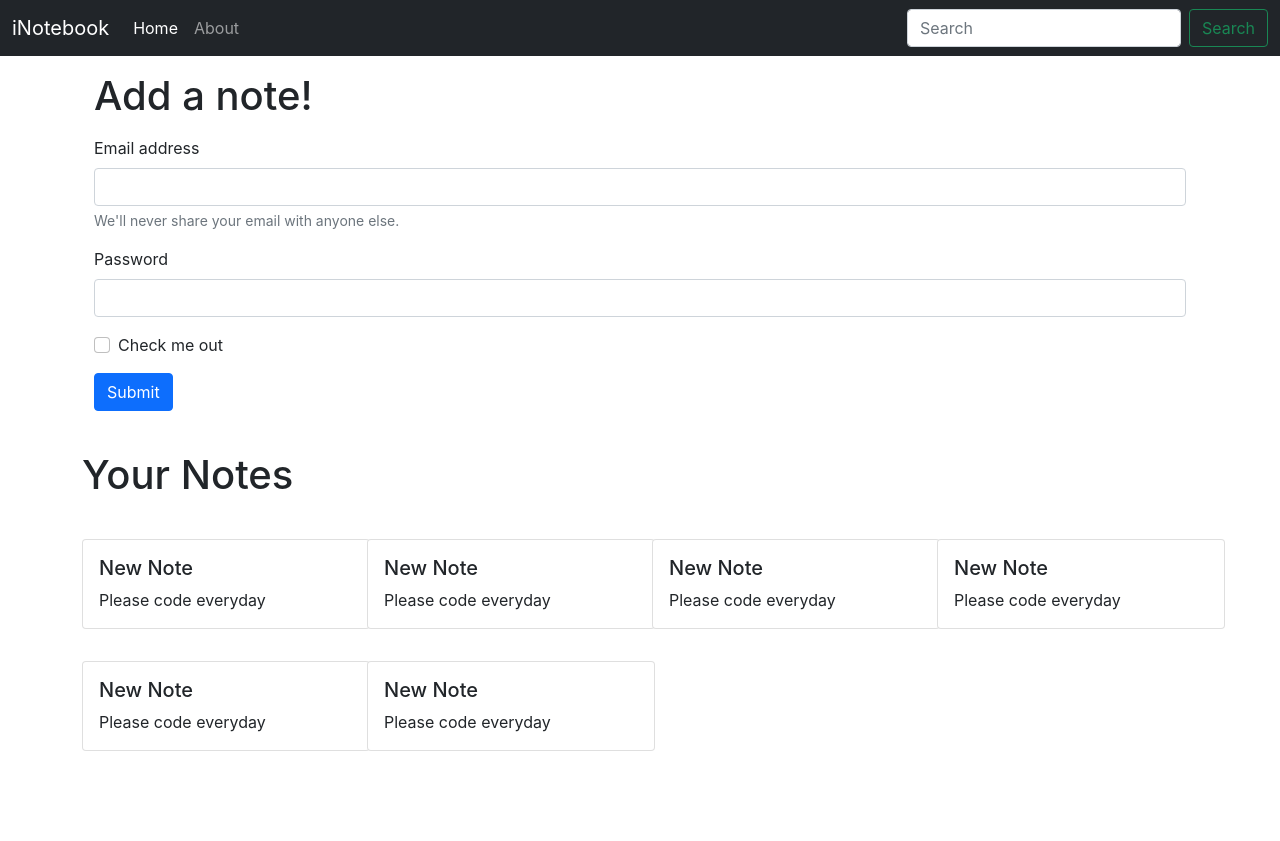
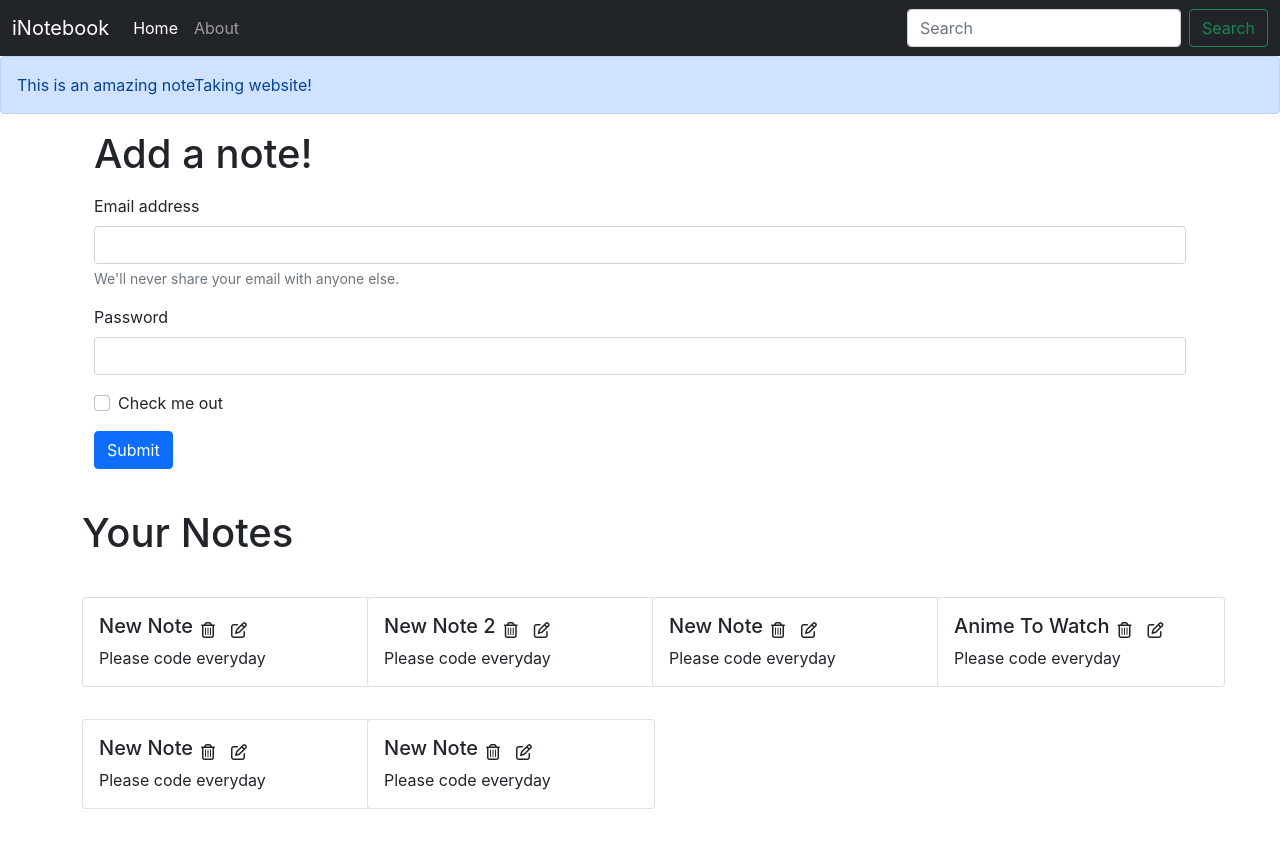
Before and after one commit to dazzlerabhi30800/iNotebook-react, a React (Create React App) app: page / in a window 1280 px wide. Before the commit the page ends 800 px from the top, so only its background shows below. Built offline with nearby package versions, Linux system fonts and the light colour scheme.

Commit message:
Video 62 Completed

```diff
--- a/public/index.html
+++ b/public/index.html
@@ -43,5 +43,6 @@
       To create a production bundle, use `npm run build` or `yarn build`.
     -->
     <script src="https://cdn.jsdelivr.net/npm/bootstrap@5.1.3/dist/js/bootstrap.bundle.min.js" integrity="sha384-ka7Sk0Gln4gmtz2MlQnikT1wXgYsOg+OMhuP+IlRH9sENBO0LRn5q+8nbTov4+1p" crossorigin="anonymous"></script>
+    <script src="https://kit.fontawesome.com/ed88eb72f7.js" crossorigin="anonymous"></script>
   </body>
 </html>
--- a/src/App.js
+++ b/src/App.js
@@ -4,6 +4,7 @@ import Navbar from "./components/Navbar";
 import Home from "./components/Home";
 import About from "./components/About";
 import NoteState from "./context/notes/NoteState";
+import { Alert } from "./components/Alert";
 
 function App() {
   return (
@@ -11,6 +12,7 @@ function App() {
       <NoteState>
         <Router>
           <Navbar />
+          <Alert message="This is an amazing noteTaking website!" />
           <div className="container">
             <Routes>
               <Route exact path="/" element={<Home />} />
--- /dev/null
+++ b/src/components/Alert.js
@@ -0,0 +1,11 @@
+import React from 'react'
+
+export const Alert = (props) => {
+    return (
+        <div>
+            <div className="alert alert-primary" role="alert">
+                {props.message}
+            </div>
+        </div>
+    )
+}
--- a/src/components/Noteitem.js
+++ b/src/components/Noteitem.js
@@ -6,7 +6,11 @@ const Noteitem = (props) => {
         <div className='col-md-3'>
             <div className="card my-3" style={{width: "18rem"}}>
                 <div className="card-body">
+                    <div className="d-flex align-items-center">
                     <h5 className="card-title">{note.title}</h5>
+                    <i className="far fa-trash-alt mx-2"></i>
+                    <i className="far fa-edit mx-2"></i>
+                    </div>
                     <p className="card-text">{note.description}</p>
                  </div>
             </div>
--- a/src/components/Notes.js
+++ b/src/components/Notes.js
@@ -11,7 +11,7 @@ const Notes = () => {
         <div className="row my-3">
             <h1 className="my-4">Your Notes</h1>
                 {notes.map((note) => {
-                return <Noteitem note={note} />
+                return <Noteitem key={note._id} note={note} />
                  })}
          </div>
 
--- a/src/context/notes/NoteState.js
+++ b/src/context/notes/NoteState.js
@@ -5,7 +5,7 @@ import {useState} from "react";
 const NoteState = (props) => {
     const notesInitial = [
         {
-          "_id": "61b981371aacfdeb91296b25",
+          "_id": "161b981371aacfdeb91296b25",
           "user": "61b8a47d829c181574aa94a9",
           "title": "New Note",
           "description": "Please code everyday",
@@ -14,7 +14,16 @@ const NoteState = (props) => {
           "__v": 0
         },
         {
-          "_id": "61b981371aacfdeb91296b25",
+          "_id": "61b9813721aacfdeb91296b25",
+          "user": "61b8a47d829c181574aa94a9",
+          "title": "New Note 2",
+          "description": "Please code everyday",
+          "tag": "Coding",
+          "date": "2021-12-15T05:46:31.110Z",
+          "__v": 0
+        },
+        {
+          "_id": "61b981371aacfde7b91296b25",
           "user": "61b8a47d829c181574aa94a9",
           "title": "New Note",
           "description": "Please code everyday",
@@ -23,7 +32,16 @@ const NoteState = (props) => {
           "__v": 0
         },
         {
-          "_id": "61b981371aacfdeb91296b25",
+          "_id": "61b981371aacfdeb951296b25",
+          "user": "61b8a47d829c181574aa94a9",
+          "title": "Anime To Watch",
+          "description": "Please code everyday",
+          "tag": "Coding",
+          "date": "2021-12-15T05:46:31.110Z",
+          "__v": 0
+        },
+        {
+          "_id": "61b981371aacfde3b91296b25",
           "user": "61b8a47d829c181574aa94a9",
           "title": "New Note",
           "description": "Please code everyday",
@@ -32,25 +50,7 @@ const NoteState = (props) => {
           "__v": 0
         },
         {
-          "_id": "61b981371aacfdeb91296b25",
-          "user": "61b8a47d829c181574aa94a9",
-          "title": "New Note",
-          "description": "Please code everyday",
-          "tag": "Coding",
-          "date": "2021-12-15T05:46:31.110Z",
-          "__v": 0
-        },
-        {
-          "_id": "61b981371aacfdeb91296b25",
-          "user": "61b8a47d829c181574aa94a9",
-          "title": "New Note",
-          "description": "Please code everyday",
-          "tag": "Coding",
-          "date": "2021-12-15T05:46:31.110Z",
-          "__v": 0
-        },
-        {
-          "_id": "61b981371aacfdeb91296b25",
+          "_id": "61b981371aacfdeb914296b25",
           "user": "61b8a47d829c181574aa94a9",
           "title": "New Note",
           "description": "Please code everyday",
--- a/src/index.css
+++ b/src/index.css
@@ -11,3 +11,15 @@ code {
   font-family: source-code-pro, Menlo, Monaco, Consolas, 'Courier New',
     monospace;
 }
+
+i {
+  cursor : pointer;
+  transition : .2s ease;
+}
+i:hover {
+  color : rgb(240, 14, 127);
+  font-size : 1.4rem;
+}
+.fa-edit:hover {
+  color : rgb(77, 20, 235);
+}
```
